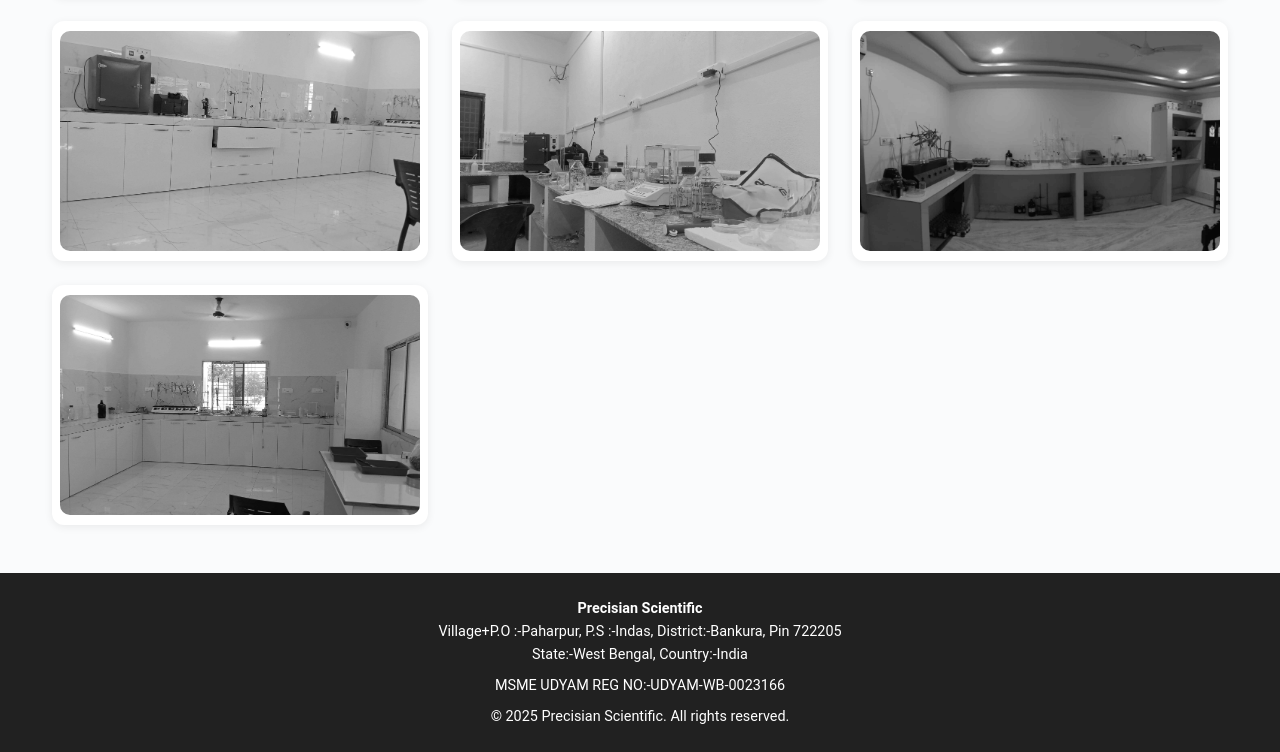
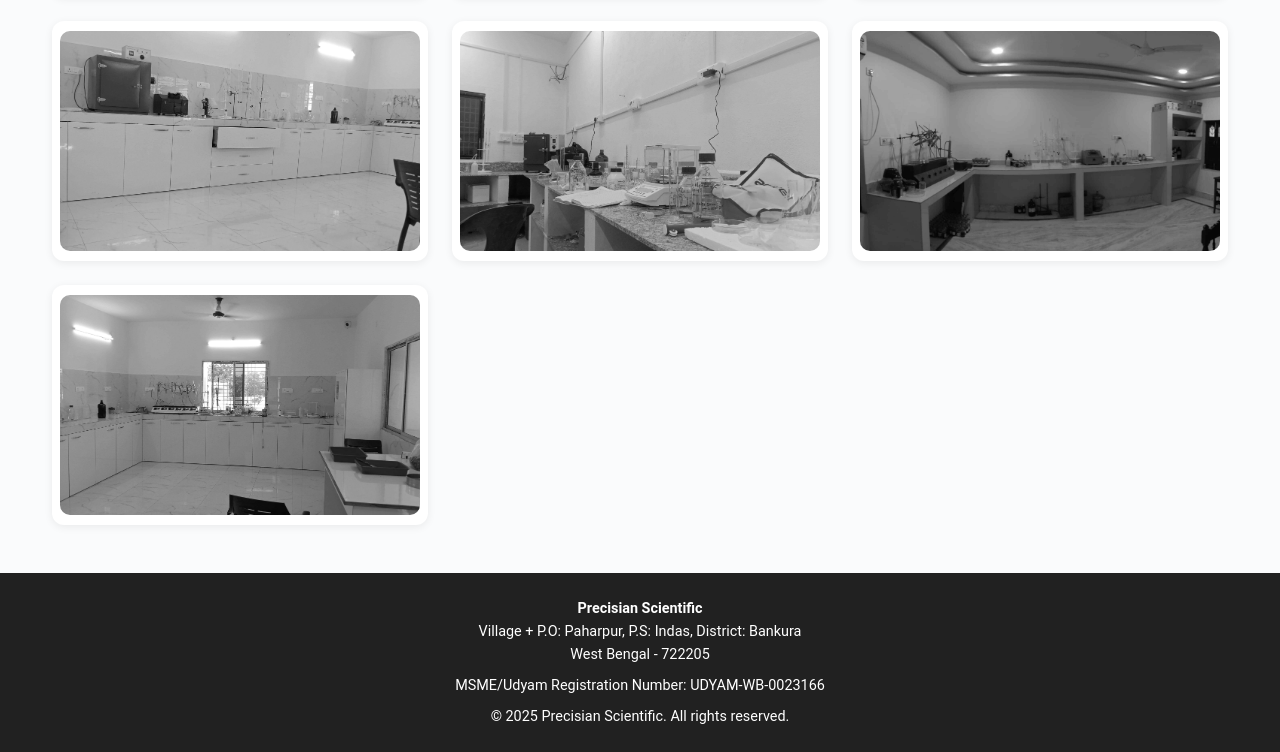
Before and after one commit to precisianscientific/website, a plain HTML site: page gallery.html in a window 1280 px wide. Shown: the part 750-1502 px from the top of the page. Drawn offline with nearby package versions, Linux system fonts and the light colour scheme.

Commit message:
Updated address typo

```diff
--- a/gallery.html
+++ b/gallery.html
@@ -109,11 +109,11 @@
         <div class="col-12 text-center">
           <p class="mb-2">
             <strong>Precisian Scientific</strong><br>
-            Village+P.O :-Paharpur, P.S :-Indas, District:-Bankura, Pin 722205<br>
-            State:-West Bengal, Country:-India
+            Village + P.O: Paharpur, P.S: Indas, District: Bankura<br>
+            West Bengal - 722205
           </p>
           <p class="mb-2">
-            MSME UDYAM REG NO:-UDYAM-WB-0023166
+            MSME/Udyam Registration Number: UDYAM-WB-0023166
           </p>
           <p class="mb-0">&copy; 2025 Precisian Scientific. All rights reserved.</p>
         </div>
```
Also changed, not shown: index.html (+3 -3 lines).
